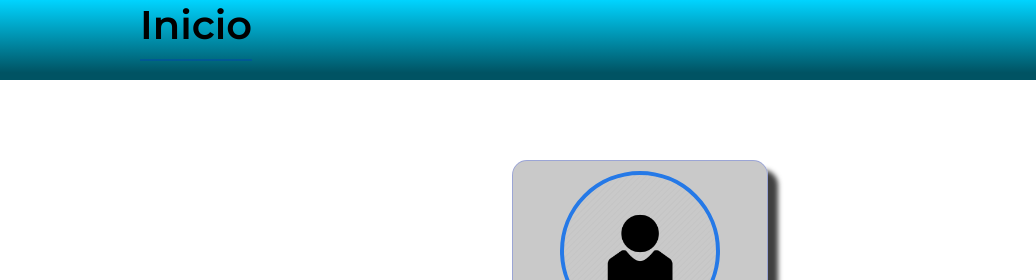
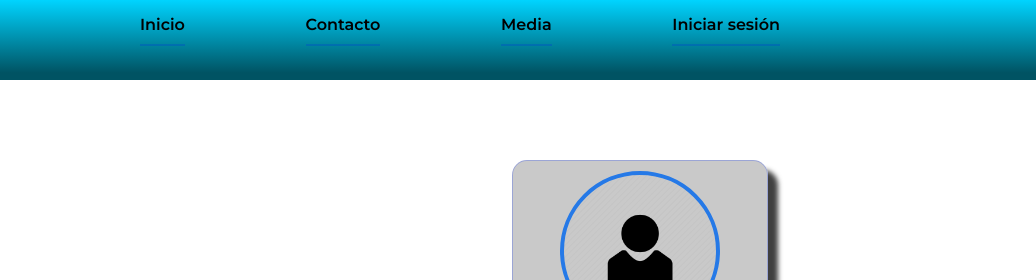
Before and after one commit to Agu891/proyectointegrador, a plain HTML site: page Loginpage/login.html in a window 1280 px wide. Shown: the top 280 px of the page, 0-1036 px from the left. Drawn offline with Linux system fonts and the light colour scheme; a web font is replaced by a local one.

Commit message:
cambios navbar

```diff
--- a/Loginpage/login.css
+++ b/Loginpage/login.css
@@ -340,7 +340,7 @@ background-color: rgba(190, 190, 190, 0.829);
     }
         #menu .menu__item{
             display: flex;
-            font-size: 2.5rem;
+            font-size: 1rem;
             font-family: var(--fontfamily);
         }
 
--- a/Loginpage/login.html
+++ b/Loginpage/login.html
@@ -18,6 +18,9 @@
                 <span></span>
                 <ul class="ul1" id="menu">
                     <li class="menu__item"><a href="/index.html">Inicio</a></li>
+                    <li class="menu__item"><a href="/index.html">Contacto</a></li>
+                    <li class="menu__item"><a href="/index.html">Media</a></li>
+                    <li class="menu__item"><a href="/Loginpage/login.html">Iniciar sesión</a></li>
 
                 </ul>
             </div>
--- a/register/Registro.css
+++ b/register/Registro.css
@@ -337,7 +337,7 @@ margin-top: 15px;
         #menu .menu__item{
             display: flex;
             font-family: var(--fontfamily);
-            font-size: 2rem;
+            font-size: 1rem;
         }
 
         }
```
Also changed, not shown: register/Registro.html (+3 -0 lines).
